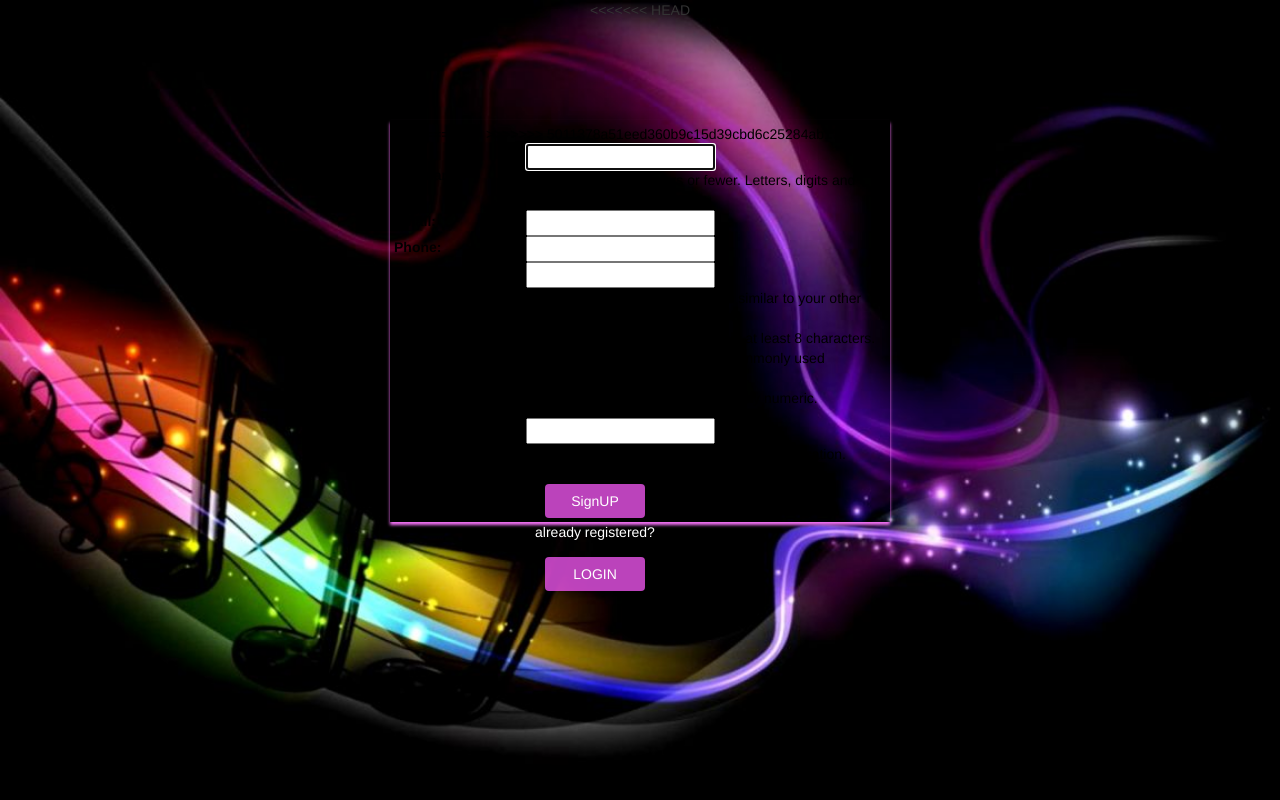
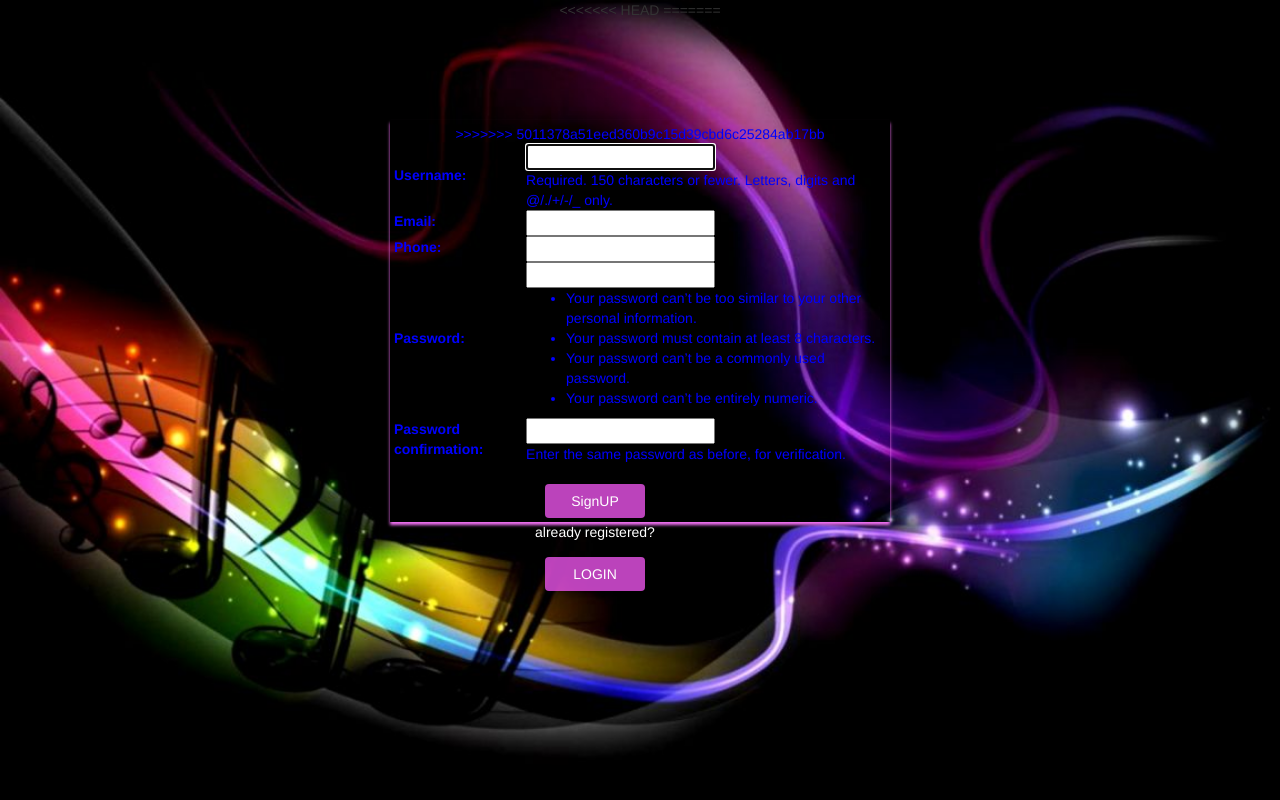
Before and after one commit to alfin-joseph/myaudioplayer, a Django app: page /signup in a window 1280 px wide. Shown: the part 110-910 px from the top of the page. Run offline with Django 4.2, Linux system fonts and the light colour scheme; some libraries are stand-ins or nearby versions.

Commit message:
Update signup.html
edit

```diff
--- a/templates/signup.html
+++ b/templates/signup.html
@@ -12,7 +12,6 @@
 <center>
     <div class="container-fluid" style="background-image: url({% static 'image/music3.jpg' %});background-repeat:no-repeat;background-size:cover;height:800px;">
 <<<<<<< HEAD
-        <form method="POST" style="color:black;width:500px;margin-top:100px;box-shadow: 0px 3px 3px rgb(244, 114, 246);padding: 4px;">
 =======
         <form method="POST" style="color:blue;width:500px;margin-top:100px;box-shadow: 0px 3px 3px rgb(244, 114, 246);padding: 4px;">
 >>>>>>> 5011378a51eed360b9c15d39cbd6c25284ab17bb
```
